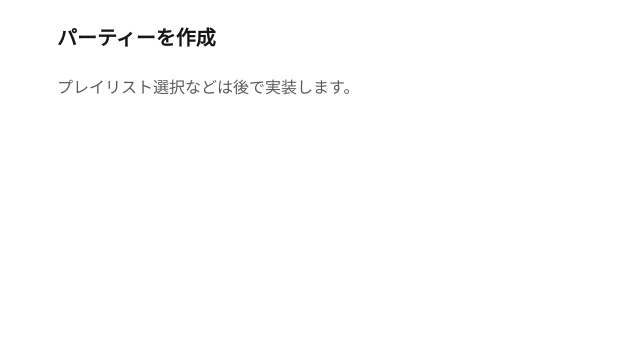
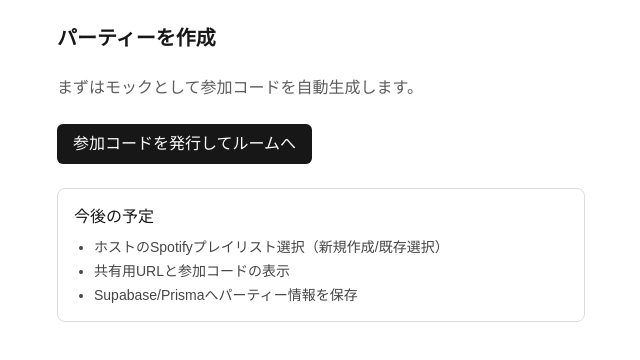
Before and after one commit to iwasawarenji954/spotify-drive, a Next.js app: page /party/create in a window 1280 px wide. Shown: the top 360 px of the page, without its empty margins (319-959 px from the left). Built offline with nearby package versions, Linux system fonts and the light colour scheme; no server answers; sample sign-in values are in the browser's storage.

Commit message:
update: create参加コード発行

```diff
--- a/src/app/party/create/page.tsx
+++ b/src/app/party/create/page.tsx
@@ -9,7 +9,32 @@ export default async function CreatePartyPage() {
   return (
     <div className="max-w-xl mx-auto p-6 flex flex-col gap-6">
       <h1 className="text-xl font-semibold">パーティーを作成</h1>
-      <p className="opacity-70">プレイリスト選択などは後で実装します。</p>
+      <p className="opacity-70">まずはモックとして参加コードを自動生成します。</p>
+
+      <form
+        action={async () => {
+          "use server";
+          // モック: 6文字の英数字コードを生成して遷移
+          const code = Math.random().toString(36).slice(2, 8).toUpperCase();
+          redirect(`/party/${code}`);
+        }}
+      >
+        <button
+          type="submit"
+          className="rounded-md bg-foreground text-background px-4 py-2"
+        >
+          参加コードを発行してルームへ
+        </button>
+      </form>
+
+      <div className="rounded-lg border border-foreground/15 p-4">
+        <h2 className="font-medium mb-2">今後の予定</h2>
+        <ul className="list-disc pl-5 space-y-1 text-sm opacity-80">
+          <li>ホストのSpotifyプレイリスト選択（新規作成/既存選択）</li>
+          <li>共有用URLと参加コードの表示</li>
+          <li>Supabase/Prismaへパーティー情報を保存</li>
+        </ul>
+      </div>
     </div>
   );
 }
```
Also changed, not shown: 1 other file (tests, documents, lock files or other folders).
